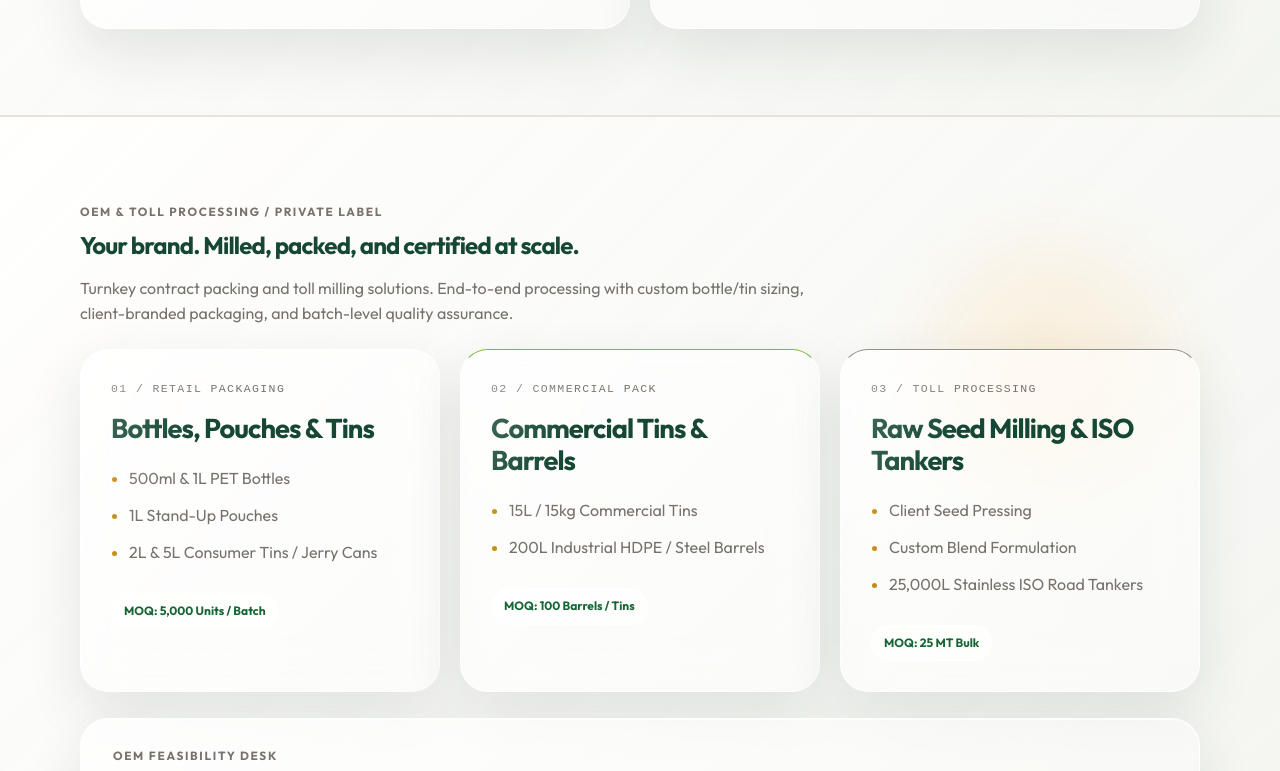
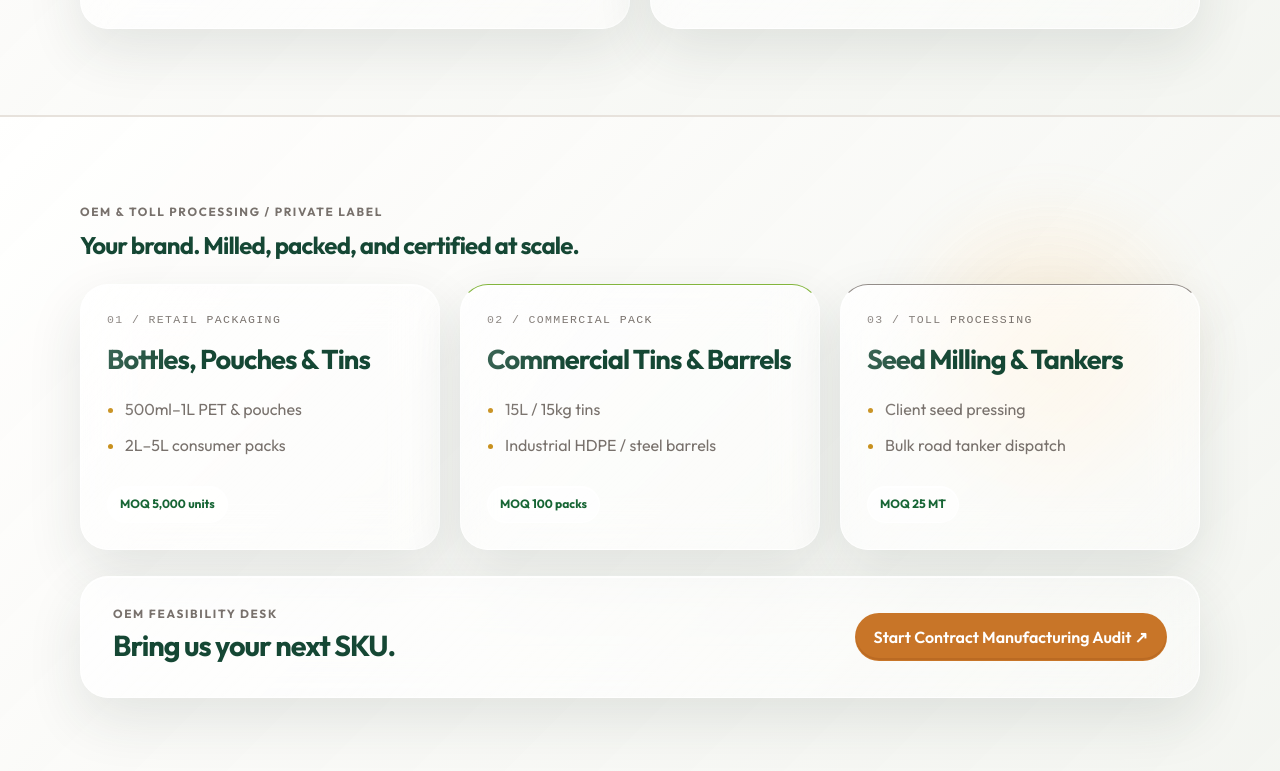
Before and after one commit to kartheeksiluveru/prime-fresh-oil-mills, a React (Vite) app: page / in a window 1280 px wide. Shown: the part 3087-3858 px from the top of the page. Built offline with nearby package versions, Linux system fonts and the light colour scheme.

Commit message:
Reduce OEM section text density

```diff
--- a/src/components/ContractManufacturing.jsx
+++ b/src/components/ContractManufacturing.jsx
@@ -1,9 +1,9 @@
 import { useState } from "react";
 
 const CAPABILITIES = [
-  { number: "01", label: "RETAIL PACKAGING", title: "Bottles, Pouches & Tins", items: ["500ml & 1L PET Bottles", "1L Stand-Up Pouches", "2L & 5L Consumer Tins / Jerry Cans"], moq: "MOQ: 5,000 Units / Batch", accent: "amber" },
-  { number: "02", label: "COMMERCIAL PACK", title: "Commercial Tins & Barrels", items: ["15L / 15kg Commercial Tins", "200L Industrial HDPE / Steel Barrels"], moq: "MOQ: 100 Barrels / Tins", accent: "lime" },
-  { number: "03", label: "TOLL PROCESSING", title: "Raw Seed Milling & ISO Tankers", items: ["Client Seed Pressing", "Custom Blend Formulation", "25,000L Stainless ISO Road Tankers"], moq: "MOQ: 25 MT Bulk", accent: "stone" },
+  { number: "01", label: "RETAIL PACKAGING", title: "Bottles, Pouches & Tins", items: ["500ml–1L PET & pouches", "2L–5L consumer packs"], moq: "MOQ 5,000 units", accent: "amber" },
+  { number: "02", label: "COMMERCIAL PACK", title: "Commercial Tins & Barrels", items: ["15L / 15kg tins", "Industrial HDPE / steel barrels"], moq: "MOQ 100 packs", accent: "lime" },
+  { number: "03", label: "TOLL PROCESSING", title: "Seed Milling & Tankers", items: ["Client seed pressing", "Bulk road tanker dispatch"], moq: "MOQ 25 MT", accent: "stone" },
 ];
 
 const INITIAL = { service: "Private-Label Packing", grade: "Yellow Mustard Oil", packaging: [], volume: 1000, branding: "Ready Artwork / Client Supplies Labels", standards: [], company: "", gstin: "", contact: "", email: "", phone: "", destination: "", nda: true };
@@ -18,7 +18,7 @@ export default function ContractManufacturing() {
   const packaging = ["1L Bottles / Pouches", "5L Consumer Tins", "15kg Commercial Tins", "200L Drums", "Bulk Tankers"];
   const standards = ["FSSAI Approval", "Agmark Grade I", "ISO 22000", "Organic / Non-GMO Certification", "Third-Party NABL Lab Testing"];
   return <>
-    <section className="section contract-section" id="contract-manufacturing"><div className="wrap"><div className="section-head contract-head"><p className="kicker">OEM &amp; TOLL PROCESSING / PRIVATE LABEL</p><h2>Your brand. Milled, packed, and certified at scale.</h2><p>Turnkey contract packing and toll milling solutions. End-to-end processing with custom bottle/tin sizing, client-branded packaging, and batch-level quality assurance.</p></div><div className="contract-grid">{CAPABILITIES.map((card) => <article className={`contract-card ${card.accent}`} key={card.number}><p className="byproduct-index">{card.number} / {card.label}</p><h3>{card.title}</h3><ul>{card.items.map((item) => <li key={item}>{item}</li>)}</ul><span className="moq-badge">{card.moq}</span></article>)}</div><div className="contract-cta"><div><p className="kicker">OEM feasibility desk</p><h3>Bring us your next SKU.</h3><p>We will return a practical production route, packaging plan, and compliance checklist.</p></div><button className="btn btn-primary" type="button" onClick={openModal}>Start Contract Manufacturing Audit ↗</button></div></div></section>
+    <section className="section contract-section" id="contract-manufacturing"><div className="wrap"><div className="section-head contract-head"><p className="kicker">OEM &amp; TOLL PROCESSING / PRIVATE LABEL</p><h2>Your brand. Milled, packed, and certified at scale.</h2></div><div className="contract-grid">{CAPABILITIES.map((card) => <article className={`contract-card ${card.accent}`} key={card.number}><p className="byproduct-index">{card.number} / {card.label}</p><h3>{card.title}</h3><ul>{card.items.map((item) => <li key={item}>{item}</li>)}</ul><span className="moq-badge">{card.moq}</span></article>)}</div><div className="contract-cta"><div><p className="kicker">OEM feasibility desk</p><h3>Bring us your next SKU.</h3></div><button className="btn btn-primary" type="button" onClick={openModal}>Start Contract Manufacturing Audit ↗</button></div></div></section>
     {open && <div className="overlay cake-overlay" role="presentation" onMouseDown={(event) => event.target === event.currentTarget && closeModal()}><section className="modal cake-modal" role="dialog" aria-modal="true" aria-labelledby="oem-modal-title"><div className="modal-head"><div><p className="kicker">OEM / Private-label configuration</p><h2 id="oem-modal-title">{submitted ? "Inquiry received" : "Contract Manufacturing Audit"}</h2></div><button className="icon-btn" type="button" aria-label="Close inquiry" onClick={closeModal}>×</button></div>{submitted ? <div className="cake-success"><div className="success-mark">✓</div><h3>Reference {reference}</h3><p>An OEM Account Manager will review specs and provide a feasibility sheet within 24 business hours.</p><button className="btn btn-primary" type="button" onClick={closeModal}>Done</button></div> : <form onSubmit={submit}><ol className="cake-stepper"><li className={step >= 1 ? "active" : ""}>01 <span>Service &amp; SKU</span></li><li className={step >= 2 ? "active" : ""}>02 <span>Volume &amp; compliance</span></li><li className={step >= 3 ? "active" : ""}>03 <span>Business information</span></li></ol>
       {step === 1 && <div className="cake-form-step"><fieldset className="cake-options"><legend>Service type</legend>{["Private-Label Packing", "Toll Milling / Seed Processing", "Custom Blend Formulation"].map((item) => <label key={item}><input type="radio" name="service" value={item} checked={form.service === item} onChange={update} />{item}</label>)}</fieldset><div className="field"><label htmlFor="grade">Target oil grade</label><select id="grade" name="grade" value={form.grade} onChange={update}><option>Yellow Mustard Oil</option><option>Refined Sunflower Oil</option><option>Cold-Pressed Groundnut Oil</option><option>Virgin Black Sesame Oil</option><option>Custom Oil Blend</option></select></div><fieldset className="cake-options"><legend>Packaging format</legend>{packaging.map((item) => <label key={item}><input type="checkbox" checked={form.packaging.includes(item)} onChange={() => toggle("packaging", item)} />{item}</label>)}</fieldset></div>}
       {step === 2 && <div className="cake-form-step"><div className="field"><label htmlFor="volume">Estimated batch run ({Number(form.volume).toLocaleString()} units / month)</label><input id="volume" name="volume" type="range" min="1000" max="100000" step="1000" value={form.volume} onChange={update} /><input className="tonnage-number" name="volume" type="number" min="1000" max="100000" value={form.volume} onChange={update} /></div><div className="field"><label htmlFor="branding">Labeling &amp; branding status</label><select id="branding" name="branding" value={form.branding} onChange={update}><option>Ready Artwork / Client Supplies Labels</option><option>Turnkey Design &amp; Print Needed</option><option>Plain Unbranded Neutral</option></select></div><fieldset className="cake-options"><legend>Quality standards needed</legend>{standards.map((item) => <label key={item}><input type="checkbox" checked={form.standards.includes(item)} onChange={() => toggle("standards", item)} />{item}</label>)}</fieldset></div>}
--- a/src/index.css
+++ b/src/index.css
@@ -805,7 +805,7 @@ h1 { font-size: clamp(2.6rem, 5vw, 4.8rem); max-width: 760px; }
 .contract-section { background: #fbfaf6; border-top: 1px solid var(--border); }
 .contract-head { max-width: 760px; }
 .contract-grid { display: grid; grid-template-columns: repeat(3, minmax(0, 1fr)); gap: 20px; }
-.contract-card { min-height: 300px; padding: 30px; background: rgba(255,255,255,.76); border: 1px solid rgba(231,226,220,.8); border-top: 4px solid rgba(197,138,17,.8); border-radius: 28px; box-shadow: 0 12px 32px rgba(41,37,36,.05); backdrop-filter: blur(18px); }
+.contract-card { min-height: 250px; padding: 26px; background: rgba(255,255,255,.76); border: 1px solid rgba(231,226,220,.8); border-top: 4px solid rgba(197,138,17,.8); border-radius: 28px; box-shadow: 0 12px 32px rgba(41,37,36,.05); backdrop-filter: blur(18px); }
 .contract-card.lime { border-top-color: rgba(101,163,13,.8); } .contract-card.stone { border-top-color: rgba(120,113,108,.8); }
 .contract-card h3 { margin: 14px 0 22px; font-size: 1.7rem; }
 .contract-card ul { display: grid; gap: 12px; margin: 0 0 28px; padding-left: 18px; color: var(--muted); }
```
